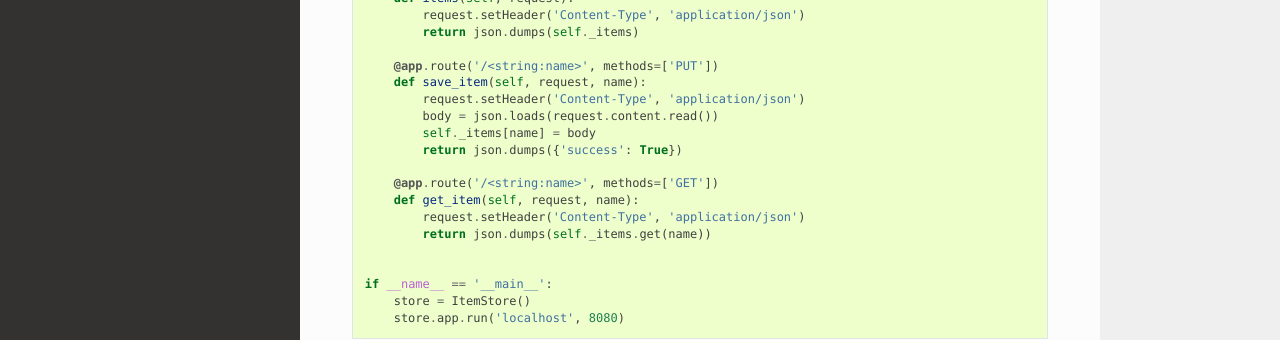
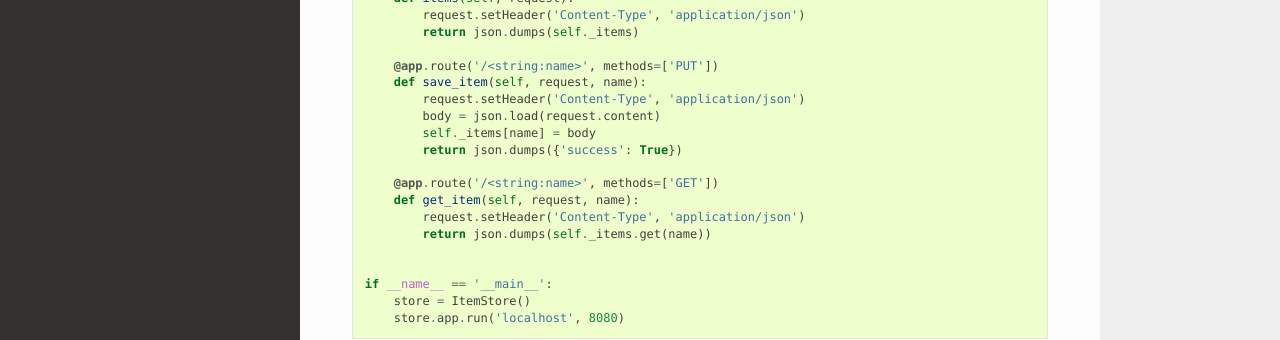
Before and after one commit to twisted/klein, a Sphinx documentation site: the page built from docs/examples/nonglobalstate.rst, in a window 1280 px wide and 1058 px high. Shown: the part 530-870 px from the top of the window. Built offline with Sphinx 7.4.7 and the Read the Docs theme 2.0.0, drawn with Linux system fonts in a browser that asks for light colours.

Commit message:
promote json.load(stream) instead of json.loads(string) in the docs

```diff
--- a/docs/examples/nonglobalstate.rst
+++ b/docs/examples/nonglobalstate.rst
@@ -28,7 +28,7 @@ We can now use ``@app.route`` to decorate the methods of the class.
         @app.route('/<string:name>', methods=['PUT'])
         def save_item(self, request, name):
             request.setHeader('Content-Type', 'application/json')
-            body = json.loads(request.content.read())
+            body = json.load(request.content)
             self._items[name] = body
             return json.dumps({'success': True})
 
```
